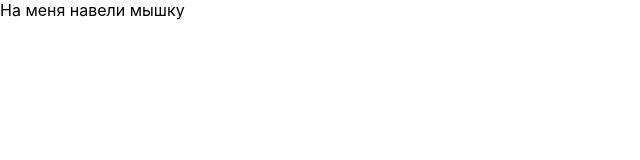
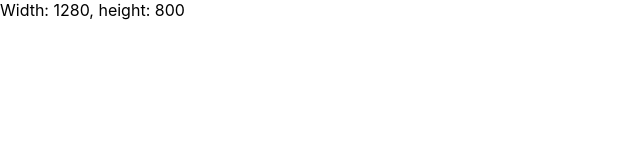
Before and after one commit to Yogurt7v/customHooks, a React (Create React App) app: page / in a window 1280 px wide. Shown: the top 160 px of the page, without its empty margins (0-640 px from the left). Built offline with nearby package versions, Linux system fonts and the light colour scheme; the HTML template or start-up script is replaced by a standard one.

Commit message:
fix: добавлен хук useViewportSize. добавлен интервал для производительности.

```diff
--- a/src/App.js
+++ b/src/App.js
@@ -1,14 +1,14 @@
-import { useHover } from './useHover';
+import { useViewportSize } from './useViewportSize';
 import "./App.css";
 
 function App() {
 
-  const { hovered, ref } = useHover();
+  const { height, width } = useViewportSize();
 
     return (
-      <div ref={ref}>
-        {hovered ? 'На меня навели мышку' : 'Наведи мышкой на меня'}
-      </div>
+      <>
+      Width: {width}, height: {height}
+    </>
     );
 }
 
--- /dev/null
+++ b/src/useViewportSize.js
@@ -0,0 +1,23 @@
+import { useState, useEffect } from "react";
+
+export function useViewportSize() {
+  const [size, setSize] = useState({
+    height: window.innerHeight,
+    width: window.innerWidth,
+  });
+
+  function changeSize() {
+    setInterval(() => {
+      setSize({
+        height: window.innerHeight,
+        width: window.innerWidth,
+      });
+    }, 500);
+  }
+
+  useEffect(() => {
+    window.addEventListener("resize", changeSize());
+  }, []);
+
+  return { height: size.height, width: size.width };
+}
```
